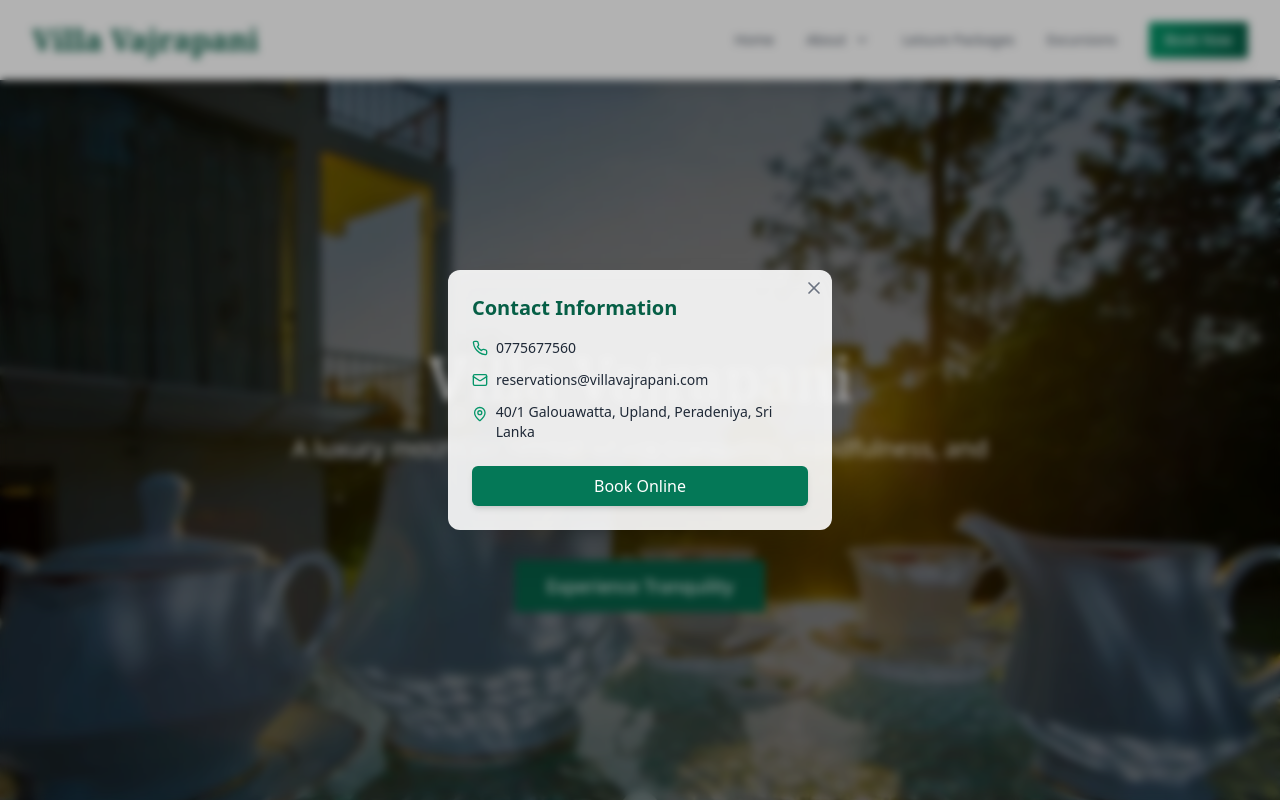
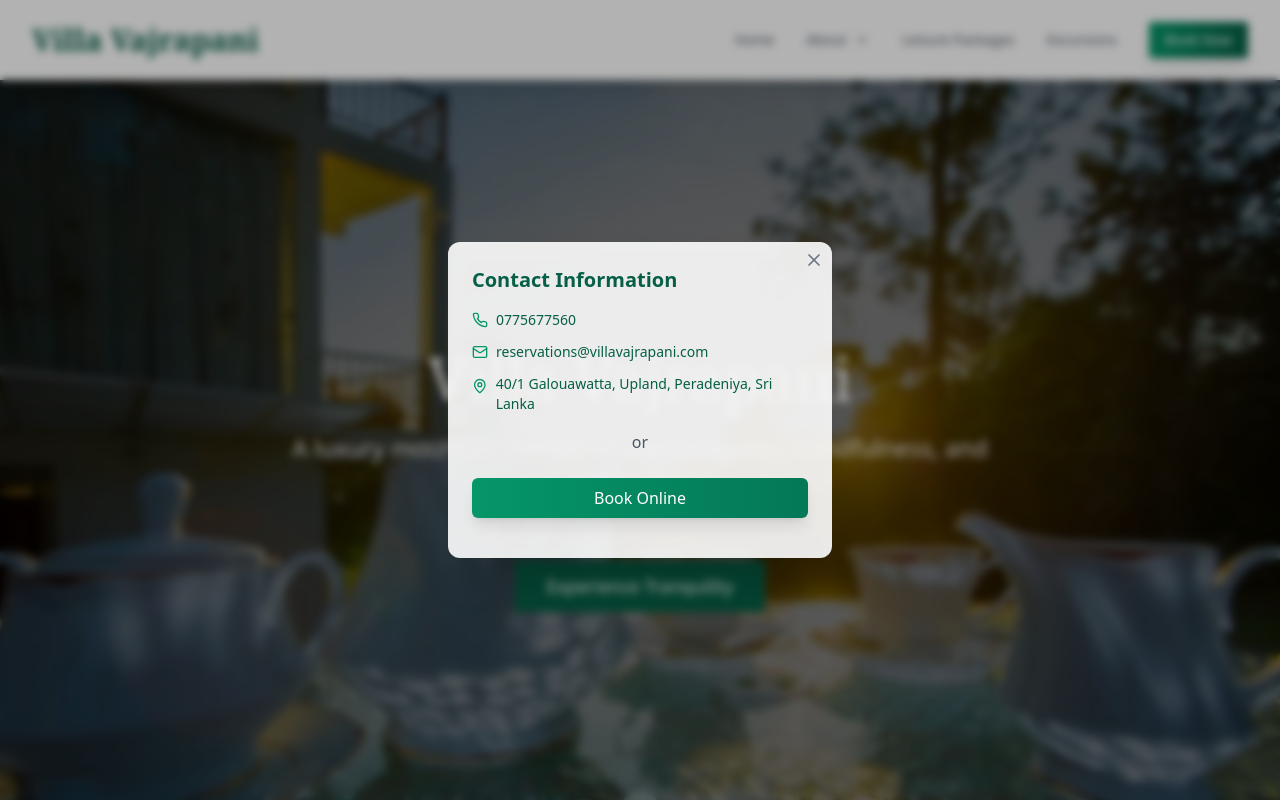
Before and after one commit to rkavidu222/hotel-website-Kandy, a React app: page / in a window 1280 px wide. Both pictures are taken after a click on the button "Book Now". Shown: the top 800 px of the page. Built offline with nearby package versions, Linux system fonts and the light colour scheme; the HTML template or start-up script is replaced by a standard one.

Commit message:
create booking links

```diff
--- a/src/components/LeisurePackages.tsx
+++ b/src/components/LeisurePackages.tsx
@@ -14,6 +14,7 @@ const commonContact = {
   phone: '0775677560',
   email: 'reservations@villavajrapani.com',
   location: '40/1 Galouawatta, Upland, Peradeniya, Sri Lanka',
+  mapUrl: 'https://www.google.com/maps/embed?pb=!1m18!1m12!1m3!1d3958.1558582733433!2d80.62551257405072!3d7.223056914640844!2m3!1f0!2f0!3f0!3m2!1i1024!2i768!4f13.1!3m3!1m2!1s0x3ae36f6d04090321%3A0xaff282801d364dbb!2sVilla%20Vajrapani!5e0!3m2!1sen!2slk!4v1745767053338!5m2!1sen!2slk'
 };
 
 const packages: Package[] = [
@@ -165,20 +166,39 @@ export const LeisurePackages = () => {
               <X className="w-5 h-5" />
             </button>
             <h4 className="text-xl font-semibold text-emerald-800 mb-4">Contact Information</h4>
+
+            {/* Contact Information Section */}
             <div className="space-y-3 text-sm md:text-base">
+              <div className="flex flex-col gap-2">
                 <p className="flex items-center gap-2">
                   <Phone className="w-4 h-4 text-emerald-600" />
-                <span>{commonContact.phone}</span>
+                  <a href={`tel:${commonContact.phone}`} className="text-emerald-600 hover:underline">
+                    {commonContact.phone}
+                  </a>
                 </p>
                 <p className="flex items-center gap-2">
                   <Mail className="w-4 h-4 text-emerald-600" />
-                <span>{commonContact.email}</span>
+                  <a href={`mailto:${commonContact.email}`} className="text-emerald-600 hover:underline">
+                    {commonContact.email}
+                  </a>
                 </p>
                 <p className="flex items-start gap-2">
                   <MapPin className="w-4 h-4 text-emerald-600 mt-1" />
-                <span>{commonContact.location}</span>
+                  <a
+                    href={commonContact.mapUrl}
+                    target="_blank"
+                    rel="noopener noreferrer"
+                    className="text-emerald-600 hover:underline"
+                  >
+                    {commonContact.location}
+                  </a>
                 </p>
               </div>
+
+              {/* "OR" separator */}
+              <div className="my-4 text-center text-gray-600">or</div>
+
+              {/* Book Online Button */}
               <a
                 href="https://www.booking.com/hotel/lk/vajrapani-kandy.html"
                 target="_blank"
@@ -189,6 +209,7 @@ export const LeisurePackages = () => {
               </a>
             </div>
           </div>
+        </div>
       )}
     </section>
   );
--- a/src/components/Navbar.tsx
+++ b/src/components/Navbar.tsx
@@ -148,27 +148,44 @@ export const Navbar = () => {
             <div className="space-y-3 text-sm">
               <p className="flex items-center gap-2">
                 <Phone className="w-4 h-4 text-emerald-600" />
-                <span>{contact.phone}</span>
+                <a href={`tel:${contact.phone}`} className="text-emerald-800 hover:text-emerald-600">
+                  {contact.phone}
+                </a>
               </p>
               <p className="flex items-center gap-2">
                 <Mail className="w-4 h-4 text-emerald-600" />
-                <span>{contact.email}</span>
+                <a href={`mailto:${contact.email}`} className="text-emerald-800 hover:text-emerald-600">
+                  {contact.email}
+                </a>
               </p>
               <p className="flex items-start gap-2">
                 <MapPin className="w-4 h-4 text-emerald-600 mt-1" />
-                <span>{contact.location}</span>
+                <a
+                  href={`https://maps.google.com/?q=${encodeURIComponent(contact.location)}`}
+                  target="_blank"
+                  rel="noopener noreferrer"
+                  className="text-emerald-800 hover:text-emerald-600"
+                >
+                  {contact.location}
+                </a>
               </p>
             </div>
+
+            {/* "OR" separator */}
+            <div className="my-4 text-center text-gray-600">or
+
+            {/* Book Online Button */}
             <a
               href="https://www.booking.com/hotel/lk/vajrapani-kandy.html"
               target="_blank"
               rel="noopener noreferrer"
-              className="mt-6 inline-block w-full text-center bg-emerald-700 hover:bg-emerald-800 text-white px-4 py-2 rounded-md shadow-md transition-all font-medium"
+              className="mt-6 inline-block w-full text-center bg-gradient-to-r from-emerald-600 to-emerald-700 hover:bg-gradient-to-l text-white px-4 py-2 rounded-md shadow-lg hover:shadow-xl transform hover:scale-105 transition-all font-medium"
             >
               Book Online
             </a>
           </div>
         </div>
+        </div>
       )}
     </>
   );
```
Lines whose indentation alone changed are shown as unchanged.
